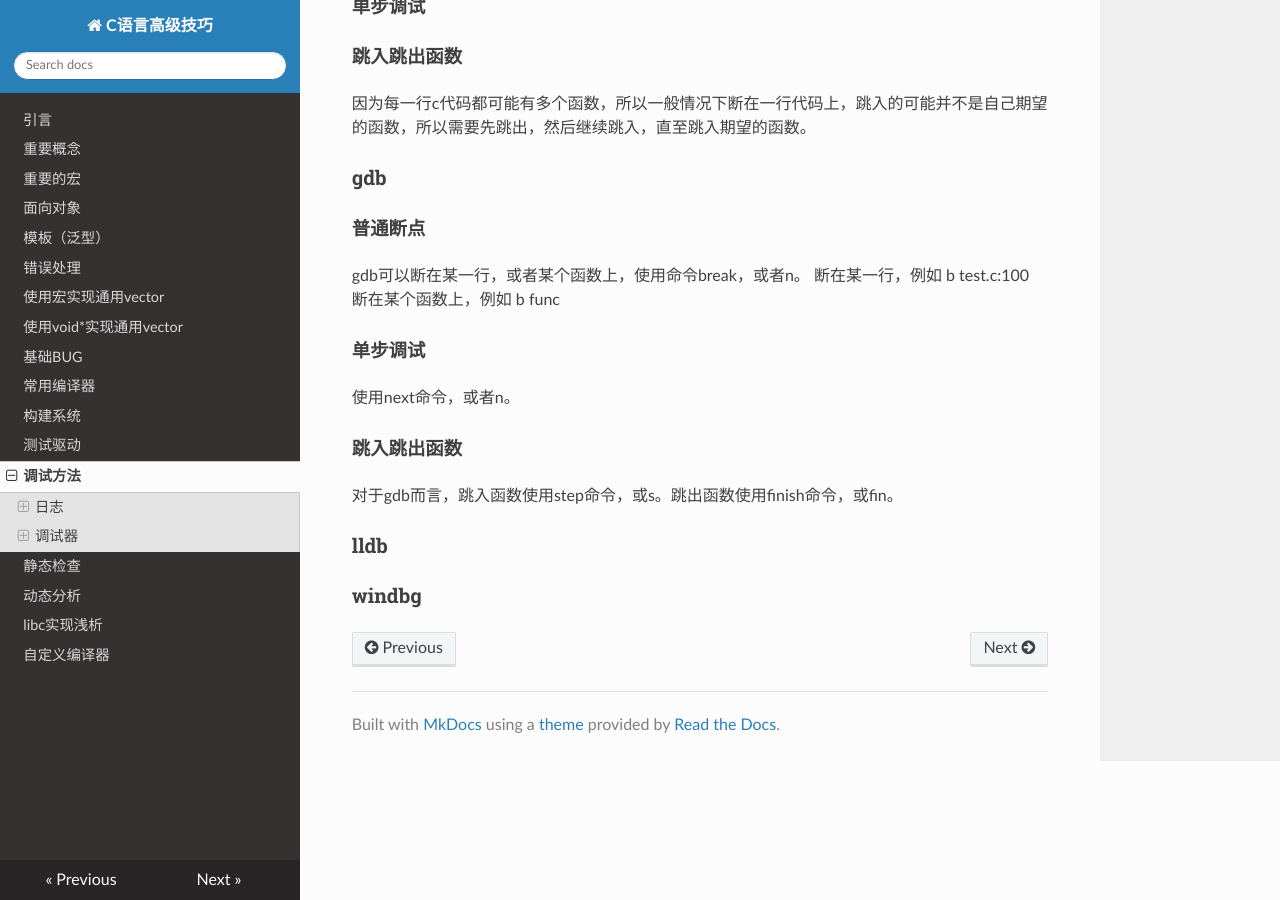
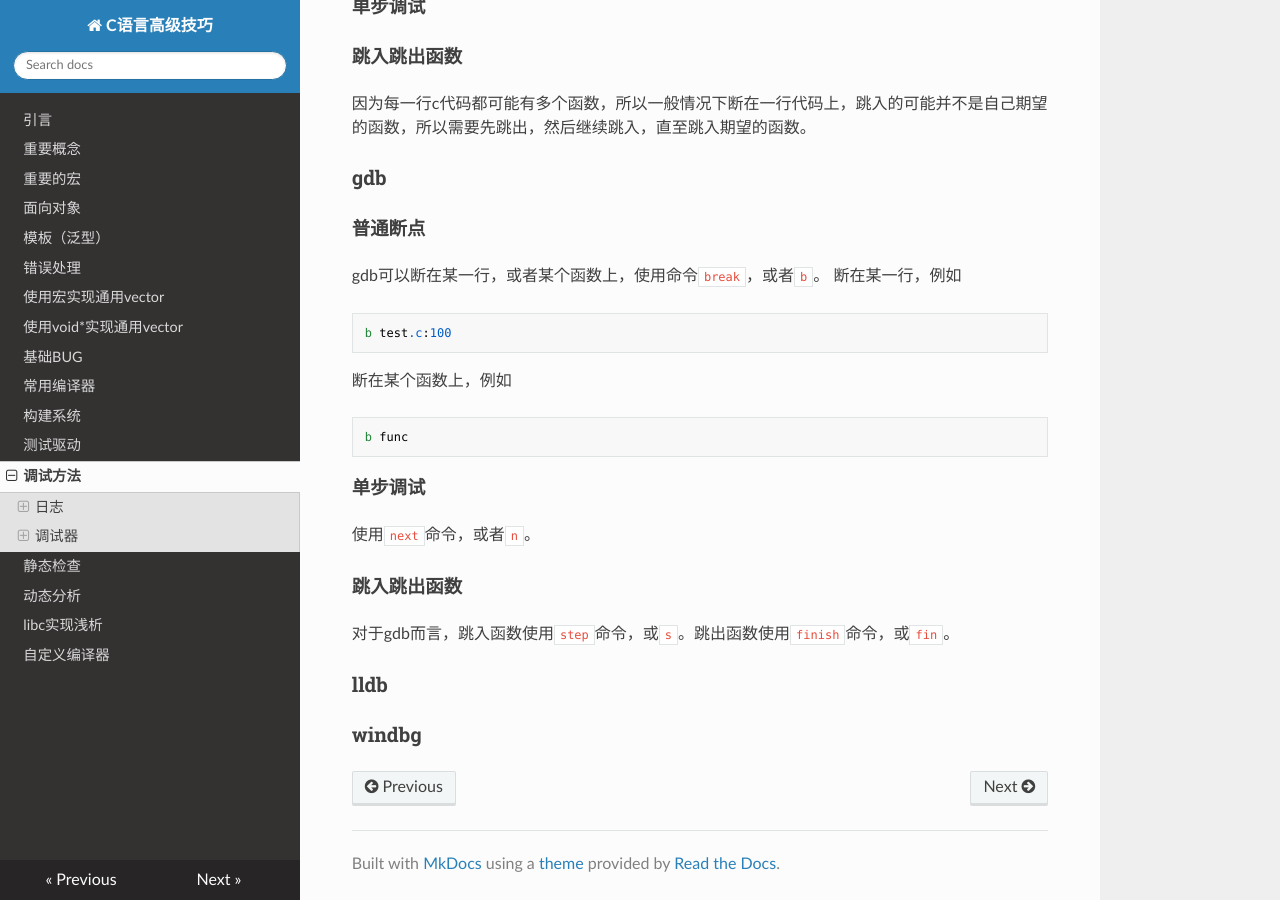
Before and after one commit to akkaze/advancedC, an MkDocs documentation site: the page built from docs/debug.md, in a window 1280 px wide and 900 px high, scrolled down 668 px. Built offline with MkDocs 1.6.1, drawn with Linux system fonts in a browser that asks for light colours; nearby versions of some CDN libraries.

````diff
--- a/.readthedocs.yaml
+++ b/.readthedocs.yaml
@@ -16,4 +16,4 @@
 # Optionally declare the Python requirements required to build your docs
 python:
   install:
-  - requirements: docs/requirements.txt
+  - requirements: requirements.txt
--- a/docs/debug.md
+++ b/docs/debug.md
@@ -16,12 +16,18 @@
 因为每一行c代码都可能有多个函数，所以一般情况下断在一行代码上，跳入的可能并不是自己期望的函数，所以需要先跳出，然后继续跳入，直至跳入期望的函数。
 ### gdb
 #### 普通断点
-gdb可以断在某一行，或者某个函数上，使用命令break，或者n。
-断在某一行，例如 b test.c:100
-断在某个函数上，例如 b func
+gdb可以断在某一行，或者某个函数上，使用命令`break`，或者`b`。
+断在某一行，例如
+```
+b test.c:100
+```
+断在某个函数上，例如
+```
+b func
+```
 #### 单步调试
-使用next命令，或者n。
+使用``next``命令，或者``n``。
 #### 跳入跳出函数
-对于gdb而言，跳入函数使用step命令，或s。跳出函数使用finish命令，或fin。
+对于gdb而言，跳入函数使用``step``命令，或``s``。跳出函数使用``finish``命令，或``fin``。
 ### lldb
 ### windbg
````
Also changed, not shown: docs/bugs.md (+2 -0 lines), docs/dynamic_analysis.md (+15 -0 lines), docs/requirements.txt (deleted), requirements.txt (added), 1 other file.
